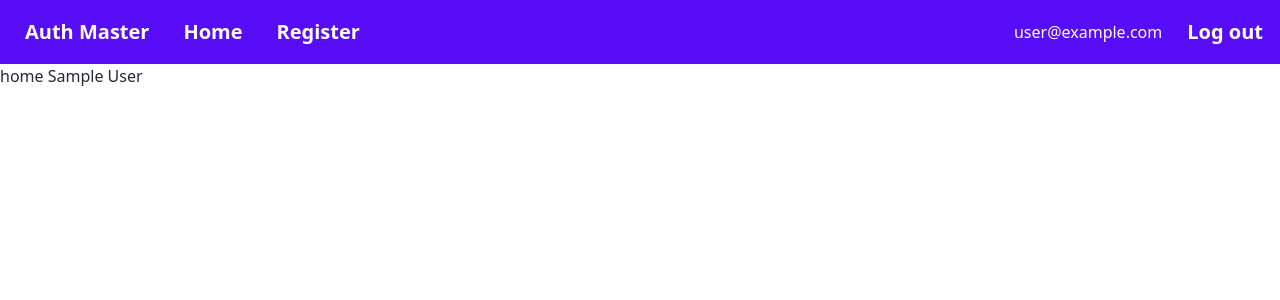
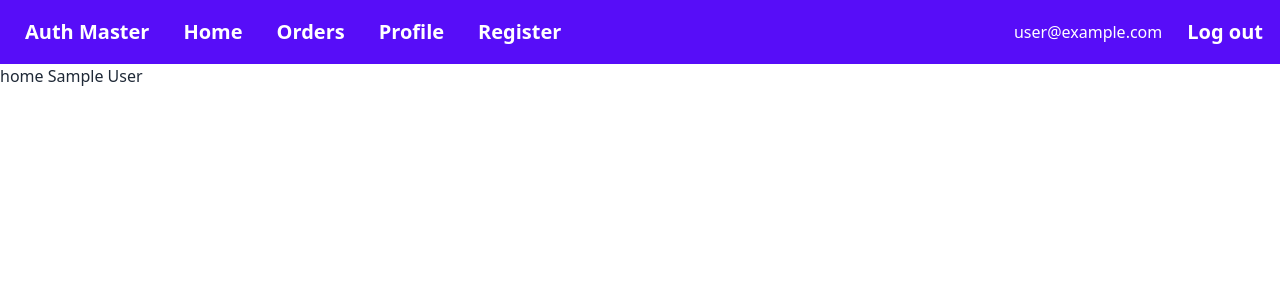
Before and after one commit to aminulislam2002/auth-firebase-context-tailwind, a React (Vite) app: page / in a window 1280 px wide. Shown: the top 300 px of the page. Built offline with nearby package versions, Linux system fonts and the light colour scheme; no server answers; sample sign-in values are in the browser's storage.

Commit message:
introduction to private route and navigate after login

```diff
--- a/src/components/Header/Header.jsx
+++ b/src/components/Header/Header.jsx
@@ -22,6 +22,14 @@ const Header = () => {
         {/* <Link className="btn btn-ghost normal-case text-xl" to="/login">
           Login
         </Link> */}
+        <Link className="btn btn-ghost normal-case text-xl" to="/orders">
+          Orders
+        </Link>
+        {user && (
+          <Link className="btn btn-ghost normal-case text-xl" to="/profile">
+            Profile
+          </Link>
+        )}
         <Link className="btn btn-ghost normal-case text-xl" to="/register">
           Register
         </Link>
--- /dev/null
+++ b/src/components/Orders/Orders.jsx
@@ -0,0 +1,11 @@
+import React from 'react';
+
+const Orders = () => {
+    return (
+        <div>
+            <h1>Orders</h1>
+        </div>
+    );
+};
+
+export default Orders;
--- /dev/null
+++ b/src/components/Profile/Profile.jsx
@@ -0,0 +1,11 @@
+import React from 'react';
+
+const Profile = () => {
+    return (
+        <div>
+            <h1>Profile</h1>
+        </div>
+    );
+};
+
+export default Profile;
--- a/src/main.jsx
+++ b/src/main.jsx
@@ -8,6 +8,9 @@ import Home from "./components/Home/Home";
 import Login from "./components/Login/Login";
 import Register from "./components/Register/Register";
 import AuthProvider from "./providers/AuthProvider";
+import PrivateRoutes from "./routes/PrivateRoutes";
+import Orders from "./components/Orders/Orders";
+import Profile from "./components/Profile/Profile";
 
 const router = createBrowserRouter([
   {
@@ -26,6 +29,22 @@ const router = createBrowserRouter([
         path: "/register",
         element: <Register></Register>,
       },
+      {
+        path: "/orders",
+        element: (
+          <PrivateRoutes>
+            <Orders></Orders>
+          </PrivateRoutes>
+        ),
+      },
+      {
+        path: "/profile",
+        element: (
+          <PrivateRoutes>
+            <Profile></Profile>
+          </PrivateRoutes>
+        ),
+      },
     ],
   },
 ]);
--- a/src/providers/AuthProvider.jsx
+++ b/src/providers/AuthProvider.jsx
@@ -9,6 +9,7 @@ const auth = getAuth(app)
 
 const AuthProvider = ({children}) => {
     const [user , setUser] = useState(null)
+    const [loading, setLoading] = useState(true)
 
     const createUser = (email, password) =>{
         return createUserWithEmailAndPassword(auth, email, password)
@@ -27,6 +28,7 @@ const AuthProvider = ({children}) => {
         const unsubscribe = onAuthStateChanged(auth, currentUser =>{
             console.log(currentUser)
             setUser(currentUser)
+            setLoading(false)
         })
 
         return ()=>{
@@ -36,6 +38,7 @@ const AuthProvider = ({children}) => {
 
     const authInfo = {
         user,
+        loading,
         createUser,
         singInUser,
         logOut
--- /dev/null
+++ b/src/routes/PrivateRoutes.jsx
@@ -0,0 +1,18 @@
+import React, { useContext } from "react";
+import { AuthContext } from "../providers/AuthProvider";
+import { Navigate } from "react-router-dom";
+
+const PrivateRoutes = ({ children }) => {
+  const { user, loading } = useContext(AuthContext);
+
+  if (loading) {
+    return <progress className="progress w-56"></progress>;
+  }
+
+  if (user) {
+    return children;
+  }
+  return <Navigate to="/login" replace={true}></Navigate>;
+};
+
+export default PrivateRoutes;
```
